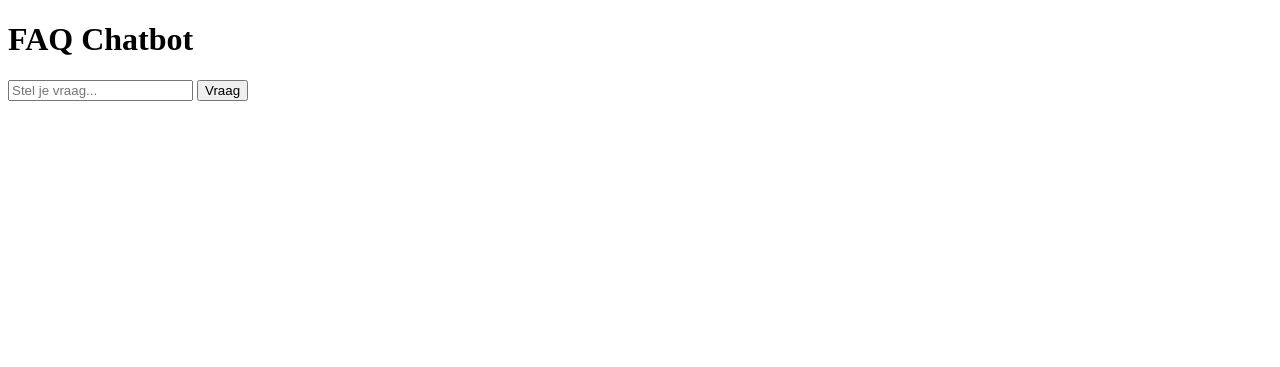
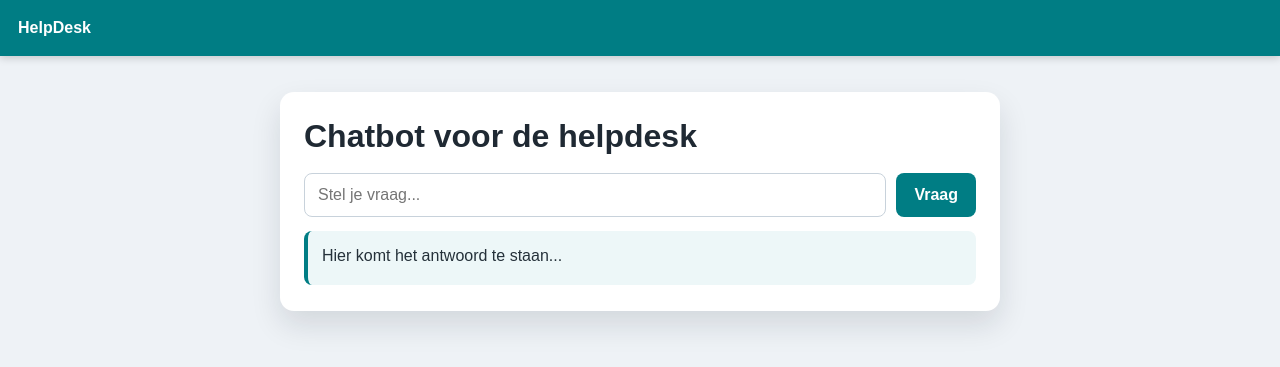
Before and after one commit to Ogulcan2005/HelpDesk_Sim, a Django app: page / in a window 1280 px wide. Shown: the top 367 px of the page. Run offline with Django 5.2, Linux system fonts and the light colour scheme.

Commit message:
frontend pages
the frontend pages for the login page and the chatbot page excluding the scripts for data

```diff
--- a/chatbot_project/chatbot/templates/chatbot/index.html
+++ b/chatbot_project/chatbot/templates/chatbot/index.html
@@ -2,21 +2,147 @@
 <html>
 <head>
     <title>FAQ Chatbot</title>
+    <style>
+        :root {
+            --brand: #007d84;
+            --brand-dark: #00676d;
+            --bg: #eef2f6;
+            --text: #1f2933;
+            --muted: #5b6770;
+            --card: #ffffff;
+        }
+
+        * {
+            box-sizing: border-box;
+        }
+
+        body {
+            margin: 0;
+            font-family: Arial, Helvetica, sans-serif;
+            background: var(--bg);
+            color: var(--text);
+        }
+
+        .topbar {
+            position: fixed;
+            top: 0;
+            left: 0;
+            right: 0;
+            height: 56px;
+            background: var(--brand);
+            color: #fff;
+            display: flex;
+            align-items: center;
+            padding: 0 18px;
+            font-weight: 700;
+            box-shadow: 0 2px 8px rgba(0, 0, 0, 0.18);
+            gap: 10px;
+        }
+
+        .page-content {
+            min-height: 100vh;
+            display: flex;
+            justify-content: center;
+            align-items: flex-start;
+            padding: 92px 20px 24px;
+        }
+
+        .chat-card {
+            width: 100%;
+            max-width: 720px;
+            background: var(--card);
+            border-radius: 14px;
+            box-shadow: 0 14px 30px rgba(17, 24, 39, 0.12);
+            padding: 26px 24px;
+        }
+
+        h1 {
+            margin: 0 0 18px;
+            font-size: 2rem;
+        }
+
+        .input-row {
+            display: flex;
+            gap: 10px;
+            margin-bottom: 14px;
+        }
+
+        #question {
+            flex: 1;
+            border: 1px solid #c8d2db;
+            border-radius: 8px;
+            padding: 12px 13px;
+            font-size: 1rem;
+            outline: none;
+        }
+
+        #question:focus {
+            border-color: var(--brand);
+            box-shadow: 0 0 0 3px rgba(0, 125, 132, 0.15);
+        }
+
+        button {
+            border: none;
+            border-radius: 8px;
+            background: var(--brand);
+            color: #fff;
+            font-size: 1rem;
+            font-weight: 700;
+            padding: 0 18px;
+            cursor: pointer;
+            transition: background 0.15s ease;
+        }
+
+        button:hover {
+            background: var(--brand-dark);
+        }
+
+        #answer {
+            margin: 0;
+            min-height: 54px;
+            padding: 13px 14px;
+            border-radius: 8px;
+            border-left: 4px solid var(--brand);
+            background: #edf7f8;
+            color: #25313a;
+            line-height: 1.45;
+        }
+    </style>
 </head>
 <body>
-    <h1>FAQ Chatbot</h1>
-    <input type="text" id="question" placeholder="Stel je vraag...">
-    <button onclick="askQuestion()">Vraag</button>
-
-    <p id="answer"></p>
+    <div class="topbar">
+        <span>HelpDesk</span>
+    </div>
+    <div class="page-content">
+        <main class="chat-card">
+            <h1>Chatbot voor de helpdesk</h1>
+            <div class="input-row">
+                <input type="text" id="question" placeholder="Stel je vraag...">
+                <button onclick="askQuestion()">Vraag</button>
+            </div>
+            <p id="answer">Hier komt het antwoord te staan...</p>
+        </main>
+    </div>
 
     <script>
     function askQuestion() {
-        let question = document.getElementById("question").value;
-        fetch(`/chatbot/?question=${question}`)
+        let question = document.getElementById("question").value.trim();
+        const answerEl = document.getElementById("answer");
+
+        if (!question) {
+            answerEl.innerText = "Typ eerst een vraag.";
+            return;
+        }
+
+        answerEl.innerText = "Bezig met laden...";
+
+        fetch(`/chatbot/?question=${encodeURIComponent(question)}`)
             .then(res => res.json())
             .then(data => {
-                document.getElementById("answer").innerText = data.answer;
+                answerEl.innerText = data.answer || "Geen antwoord ontvangen.";
+            })
+            .catch(() => {
+                answerEl.innerText = "Er ging iets mis. Probeer opnieuw.";
             });
     }
     </script>
--- a/chatbot_project/chatbot/views.py
+++ b/chatbot_project/chatbot/views.py
@@ -5,6 +5,9 @@ from .models import QuestionAnswer
 # Home page view toont de HTML frontend
 def home(request):
     return render(request, 'chatbot/index.html')
+
+def login(request):
+    return render(request, 'inlogpage/index.html')
 
 # Chatbot API view haalt antwoord uit database
 def chatbot_response(request):
```
Also changed, not shown: chatbot_project/chatbot/templates/inlogpage/index.html (added, +178 -0 lines), chatbot_project/db.sqlite3.
